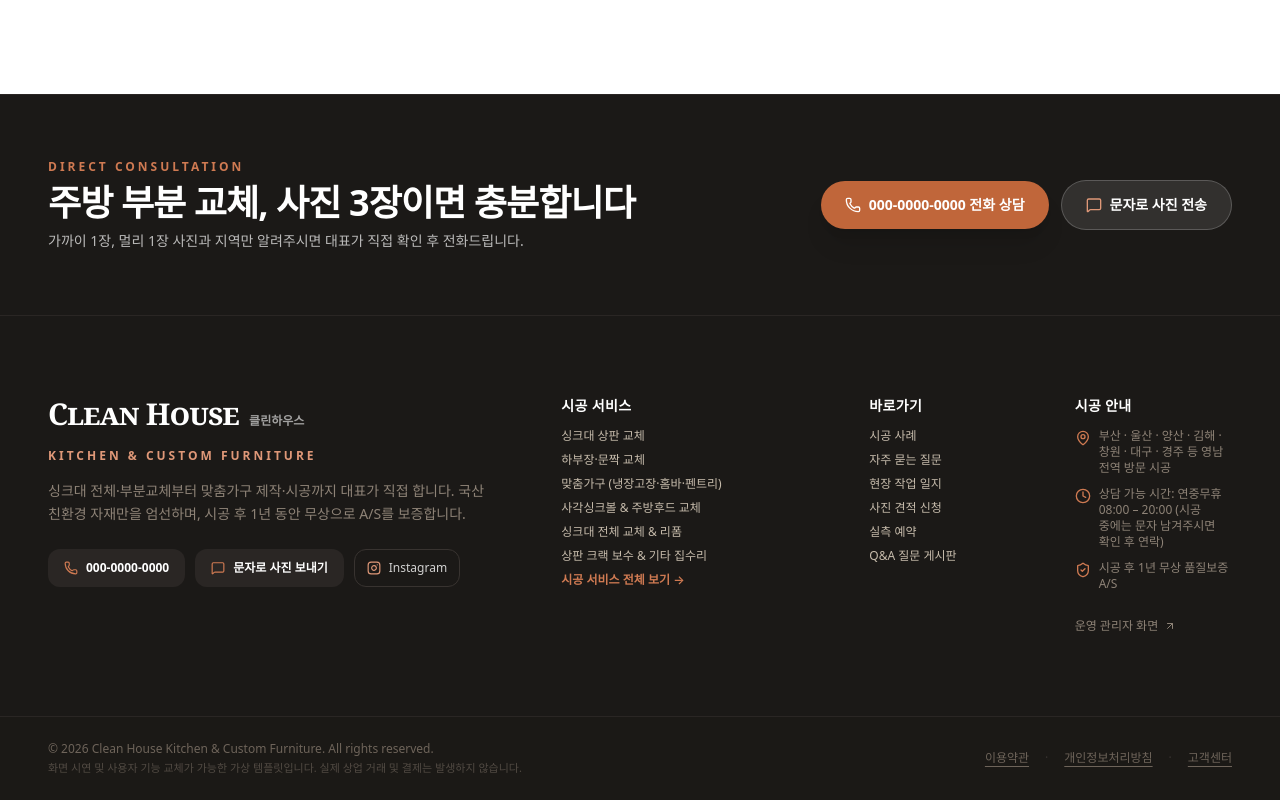
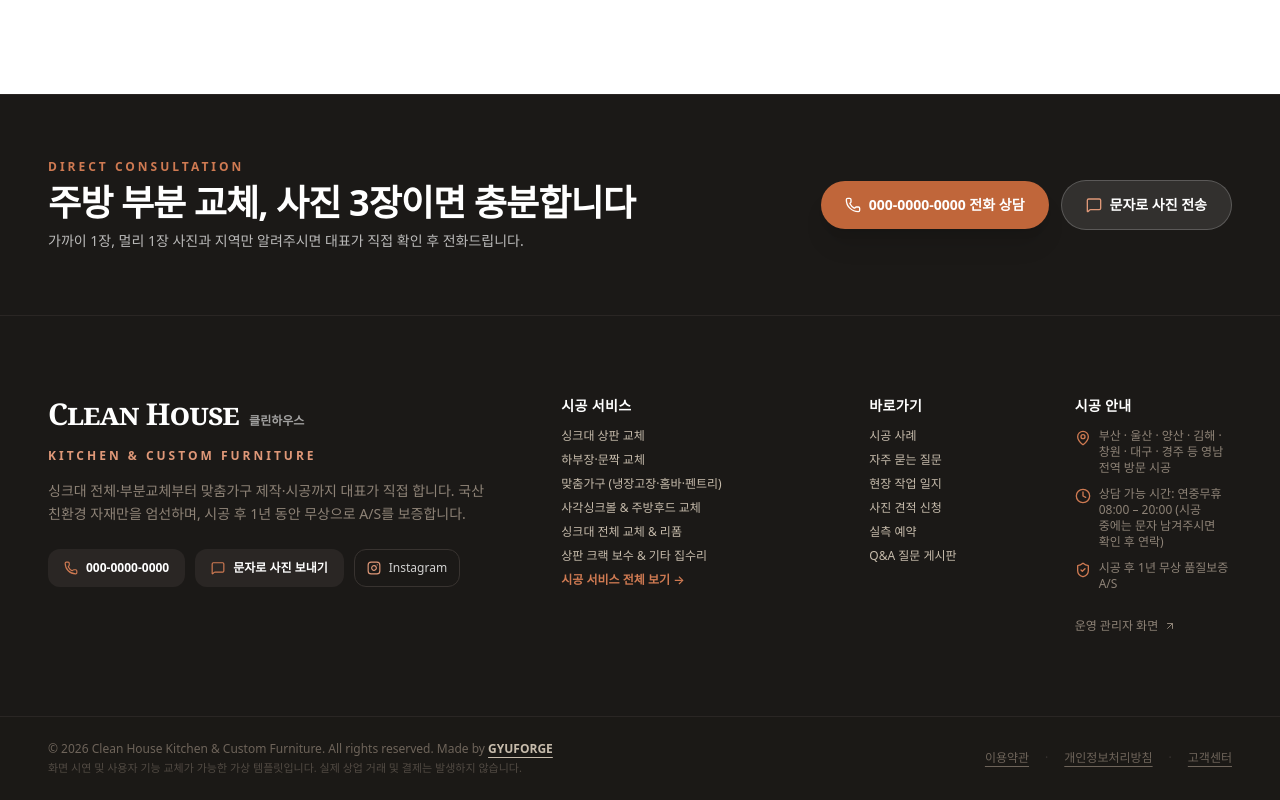
Before and after one commit to kutaelee/homecare-ui-template, a Next.js app: page / in a window 1280 px wide. Shown: the part 8952-9752 px from the top of the page. Built offline with nearby package versions, Linux system fonts and the light colour scheme; a web font is replaced by a local one.

Commit message:
Add linked GYUFORGE attribution to footer and README

```diff
--- a/scripts/public-check.mjs
+++ b/scripts/public-check.mjs
@@ -6,7 +6,7 @@ const textExtensions=new Set(['.ts','.tsx','.js','.mjs','.json','.svg','.css','.
 // Source-only checks: reject private brand traces and real external blog/chat integrations.
 // `docs/` is intentionally excluded because it contains narrative disclosure and screenshots.
 const banned=[
- /집요한케어/g,/zipyohan/gi,/kutaelee/gi,/gyuforge/gi,
+ /집요한케어/g,/zipyohan/gi,/kutaelee/gi,
  /(?:rss\.)?blog\.naver\.com/gi,/open\.kakao\.com/gi,
  /https?:\/\/(?:www\.)?instagram\.com\//i,
  /\b(?:tel|sms):/i,
--- a/src/components/Footer.tsx
+++ b/src/components/Footer.tsx
@@ -170,6 +170,16 @@ export default function Footer() {
           <div>
             <p>
               © {new Date().getFullYear()} Clean House Kitchen &amp; Custom Furniture. All rights reserved.
+              {' '}Made by{' '}
+              <a
+                href="https://gyuforge.com/"
+                target="_blank"
+                rel="noopener noreferrer"
+                aria-label="GYUFORGE 공식 홈페이지 (새 창)"
+                className="font-semibold text-brand-300 underline underline-offset-4 transition hover:text-gold-300"
+              >
+                GYUFORGE
+              </a>
             </p>
             <p className="mt-1 text-[11px] text-brand-600">
               화면 시연 및 사용자 기능 교체가 가능한 가상 템플릿입니다. 실제 상업 거래 및 결제는 발생하지 않습니다.
```
Also changed, not shown: 1 other file (tests, documents, lock files or other folders).
